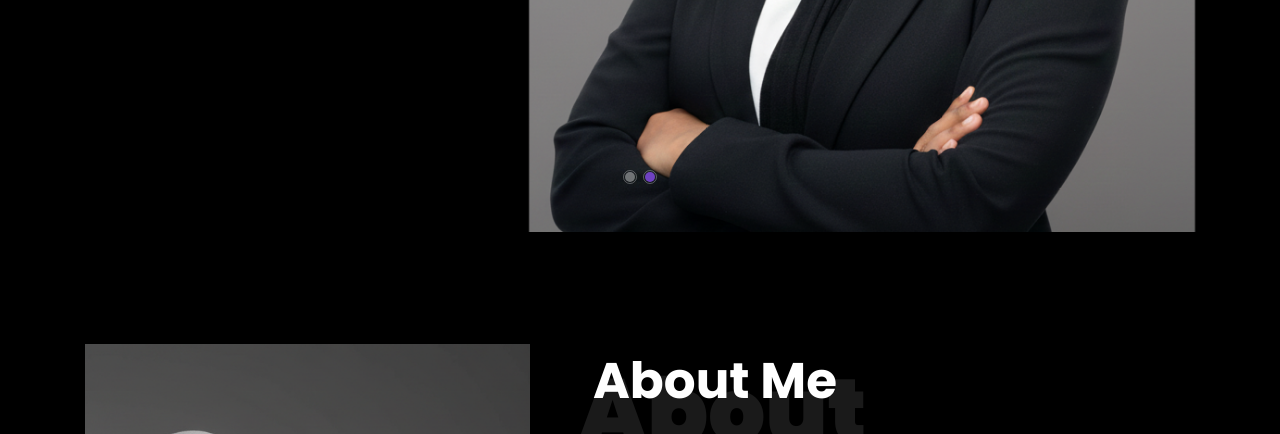
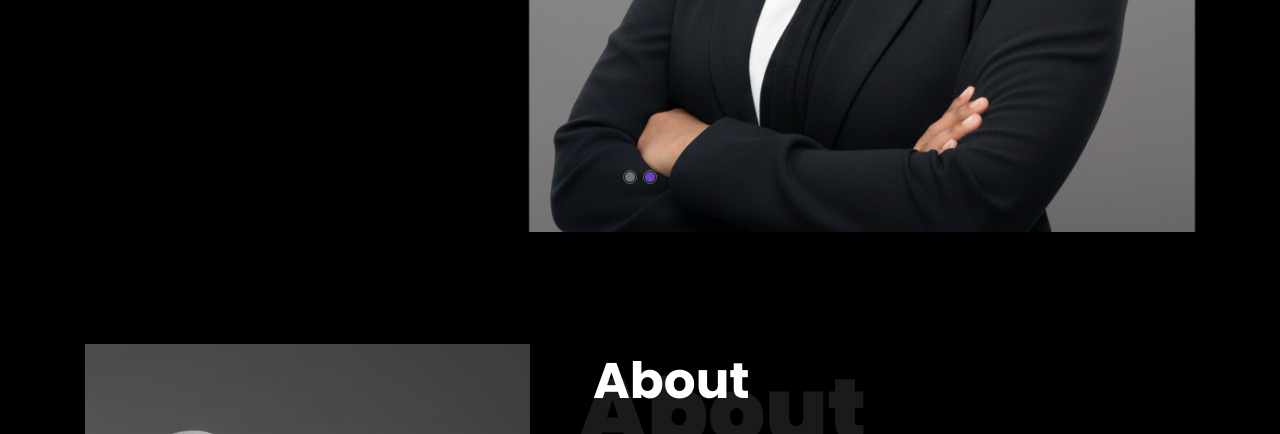
Before and after one commit to aicha941/Aicha_Baloubali, a plain HTML site: page index.html in a window 1280 px wide. Shown: the part 518-952 px from the top of the page. Drawn offline with Linux system fonts and the light colour scheme; files whose address does not match are found by name.

Commit message:
Update index.html

```diff
--- a/index.html
+++ b/index.html
@@ -101,7 +101,7 @@
     				<div class="row justify-content-start pb-3">
 		          <div class="col-md-12 heading-section ftco-animate">
 		          	<h1 class="big">About</h1>
-		            <h2 class="mb-4">About Me</h2>
+		            <h2 class="mb-4">About </h2>
 		            <p>I am a Full Stack Developer passionate about building modern, scalable, and high-performance web applications.
 I enjoy transforming complex ideas into clean, efficient, and user-friendly digital solutions, with a strong focus on code quality, security, and performance.</p>
 		            <ul class="about-info mt-4 px-md-0 px-2">
```
